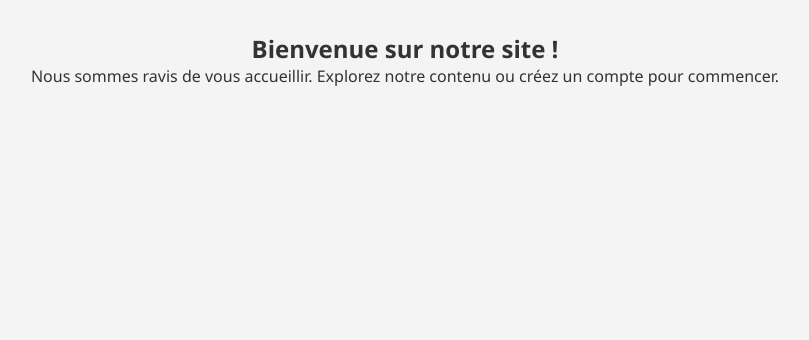
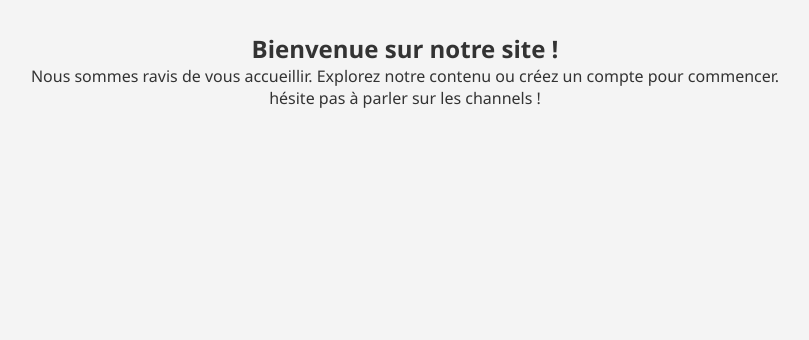
Before and after one commit to Gosthwatching/exercicegitmvc, a PHP site: page / in a window 1280 px wide. Shown: the part 127-467 px from the top of the page, without its empty margins (235-1044 px from the left). Run offline with PHP 8.4, Linux system fonts and the light colour scheme.

Commit message:
ajout d'une phrase dans le home.phtml

```diff
--- a/src/views/home.phtml
+++ b/src/views/home.phtml
@@ -1,2 +1,3 @@
 <h2>Bienvenue sur notre site !</h2>
 <p>Nous sommes ravis de vous accueillir. Explorez notre contenu ou créez un compte pour commencer.</p>
+<p>hésite pas à parler sur les channels !</p>
```
